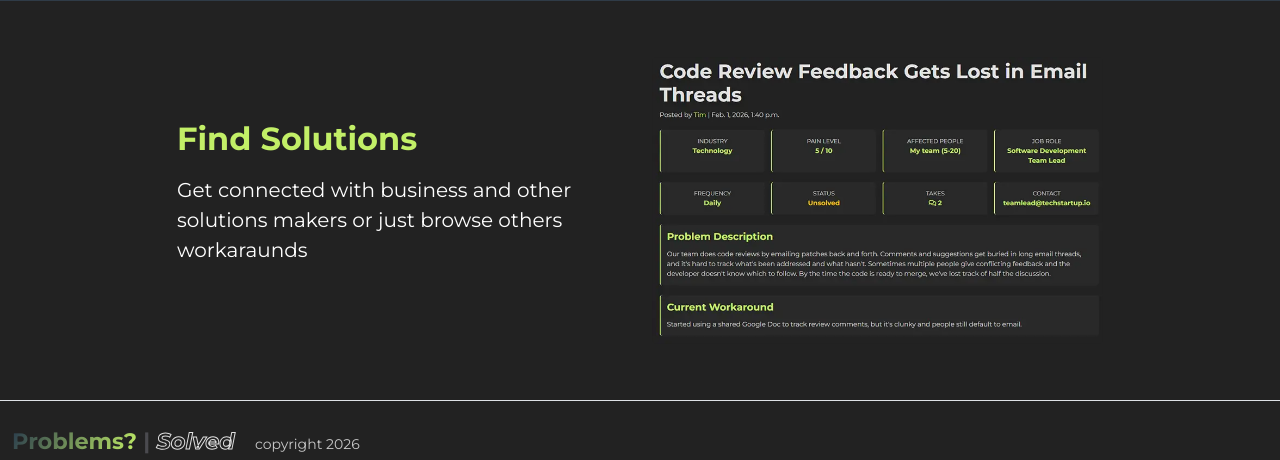
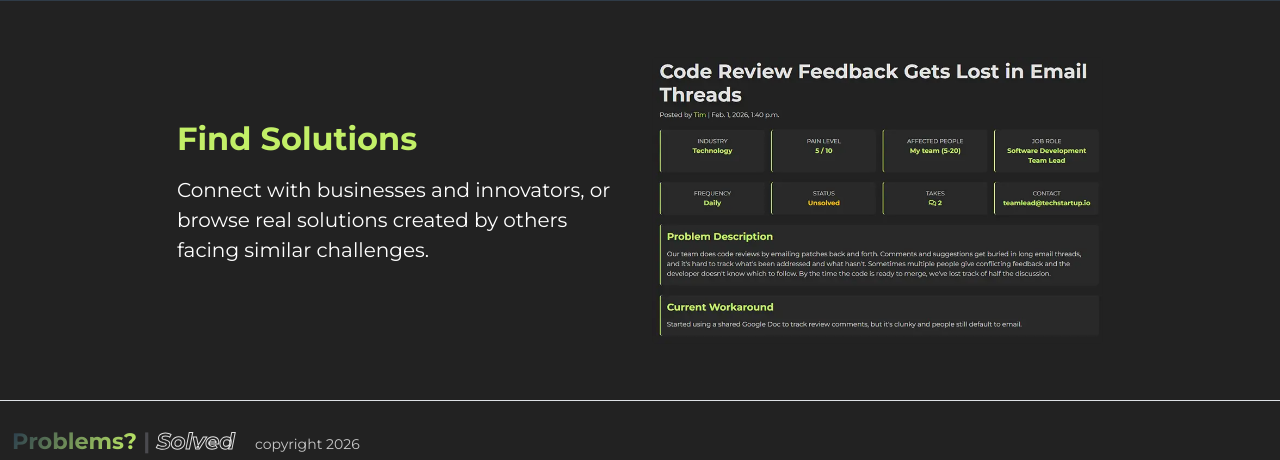
Before and after one commit to GiovanniDevs/Project_problems, a Django app: page / in a window 1280 px wide. Shown: the part 1170-1630 px from the top of the page. Run offline with Django 4.2, Linux system fonts and the light colour scheme.

Commit message:
docs: :memo: doc proofread iteration and template proofreading

```diff
--- a/problems/templates/problems/home.html
+++ b/problems/templates/problems/home.html
@@ -61,7 +61,9 @@
         <div class="row align-items-center justify-content-center">
             <div class="col-md-5">
                 <h2 class="fw-bold mb-3 accent">Find Solutions</h2>
-                <p class="fs-5 text-white">Get connected with business and other solutions makers or just browse others workaraunds</p>
+                <p class="fs-5 text-white">
+                    Connect with businesses and innovators, or browse real solutions created by others facing similar challenges.
+                </p>
             </div>
             <div class="col-md-5 mb-4 mb-md-0">
                 <div>
--- a/problems/templates/problems/index.html
+++ b/problems/templates/problems/index.html
@@ -12,7 +12,7 @@
                     and add your <span class="outline">Take</span>
                 </h1>
                 <p class="h4 my-5">
-                    A place to explore real problems and share your take. Add context, suggest a fix, or spot an idea worth building next.
+                    A place to explore real problems and share your take. Add your personal experience, suggest a fix, or spot an idea worth building next.
                 </p>
             </div>
             <form method="get"
--- a/templates/account/signup.html
+++ b/templates/account/signup.html
@@ -12,7 +12,7 @@
             <h3 class="fw-bold accent mb-3">{% trans "Sign Up" %}</h3>
             <p class="muted-white mb-4">
               {% blocktrans %}
-                Welcome to Problems?Solved.
+                Welcome to Problems? Solved.
                 Do you already have an account? Then please
                 <a class="accent" href="{{ login_url }}">sign in</a>
                 instead.
```
Also changed, not shown: README.md.
